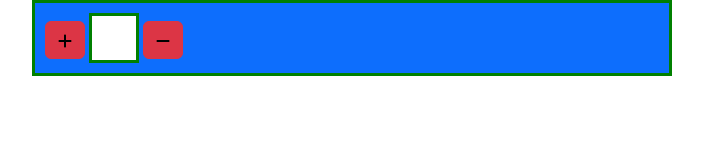
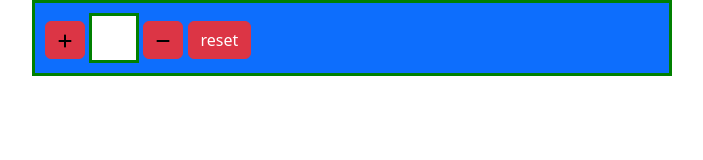
Before and after one commit to abdessamia-ennaji/counter-number, a plain HTML site: page index.html in a window 1280 px wide. Shown: the whole page, without its empty margins (288-991 px from the left). Drawn offline with nearby package versions, Linux system fonts and the light colour scheme.

Commit message:
index.html

```diff
--- a/index.html
+++ b/index.html
@@ -14,9 +14,15 @@
         <button id="incrementer" class="btn btn-danger">
             <svg xmlns="http://www.w3.org/2000/svg" height="16" width="14" viewBox="0 0 448 512"><!--!Font Awesome Free 6.5.1 by @fontawesome - https://fontawesome.com License - https://fontawesome.com/license/free Copyright 2024 Fonticons, Inc.--><path d="M256 80c0-17.7-14.3-32-32-32s-32 14.3-32 32V224H48c-17.7 0-32 14.3-32 32s14.3 32 32 32H192V432c0 17.7 14.3 32 32 32s32-14.3 32-32V288H400c17.7 0 32-14.3 32-32s-14.3-32-32-32H256V80z"/></svg>
         </button>
+
         <input type="number" name="" id="number">
+
         <button id="decrement" class="btn btn-danger">
             <svg xmlns="http://www.w3.org/2000/svg" height="16" width="14" viewBox="0 0 448 512"><!--!Font Awesome Free 6.5.1 by @fontawesome - https://fontawesome.com License - https://fontawesome.com/license/free Copyright 2024 Fonticons, Inc.--><path d="M432 256c0 17.7-14.3 32-32 32L48 288c-17.7 0-32-14.3-32-32s14.3-32 32-32l352 0c17.7 0 32 14.3 32 32z"/></svg>
+        </button>
+
+        <button id="reset" class="btn btn-danger">
+            reset
         </button>
 
     </div>
```
